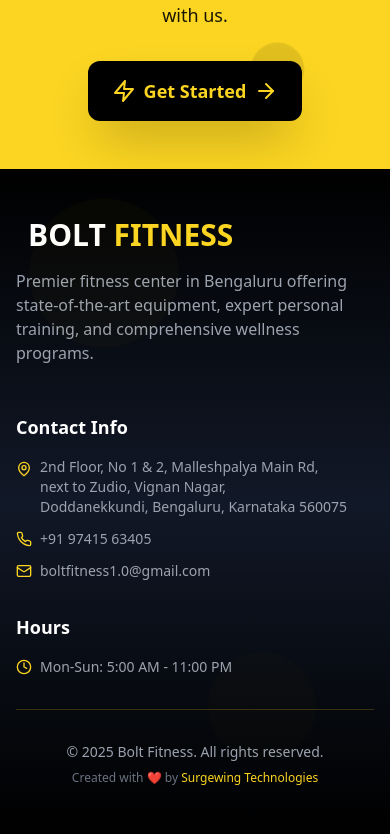
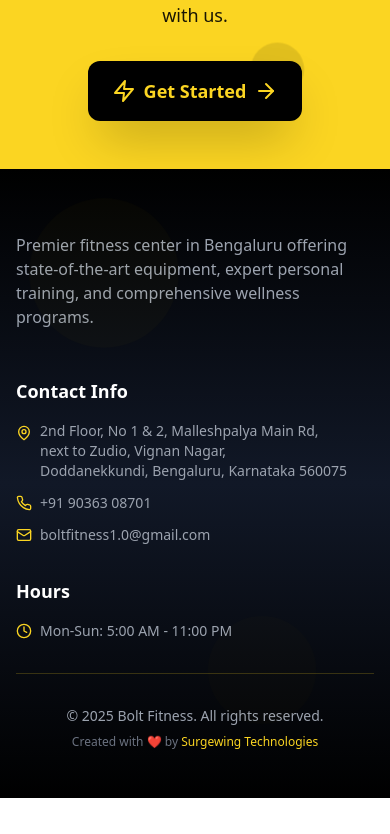
Before and after one commit to JSuhas123/BoltFitnessGym, a React (Vite) app: page / in a window 390 px wide. Shown: the part 2903-3737 px from the top of the page. After the commit the page ends 3701 px from the top, so only its background shows below. Built offline with nearby package versions, Linux system fonts and the light colour scheme.

Commit message:
Update Footer component with new contact info
Removed the brand name 'BOLT FITNESS' and updated the contact phone number.

```diff
--- a/src/components/Footer.tsx
+++ b/src/components/Footer.tsx
@@ -34,9 +34,6 @@
                 transition={{ duration: 0.3 }}
               >
               </motion.div>
-              <span className="text-3xl font-black">
-                BOLT <span className="text-yellow-400">FITNESS</span>
-              </span>
             </div>
             <p className="text-gray-400 mb-4">
               Premier fitness center in Bengaluru offering state-of-the-art equipment,
@@ -59,7 +56,7 @@
               <div className="flex items-center space-x-2">
                 <Phone className="h-4 w-4 text-yellow-400" />
                 <a href="tel:+919741563405" className="text-gray-400 text-sm hover:text-yellow-400 transition-colors">
-                  +91 97415 63405
+                  +91 90363 08701
                 </a>
               </div>
               <div className="flex items-center space-x-2">
```
